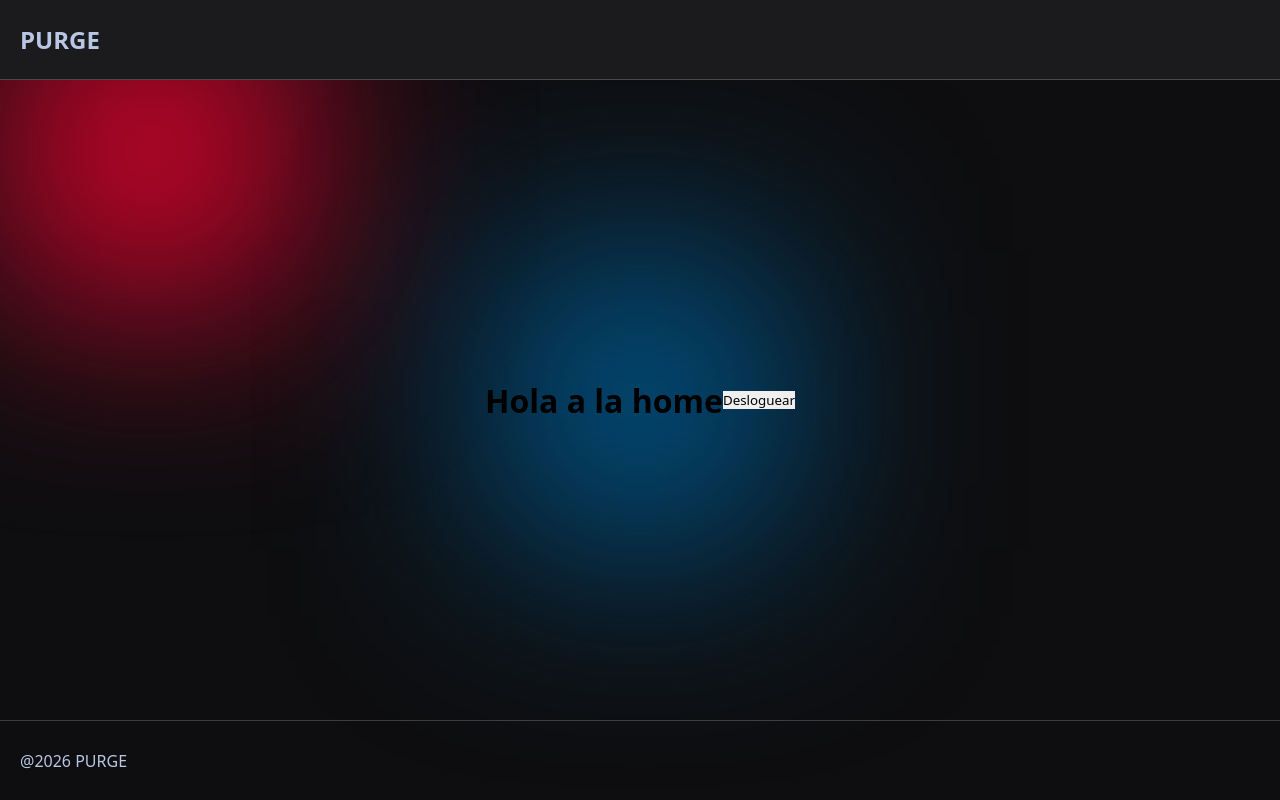
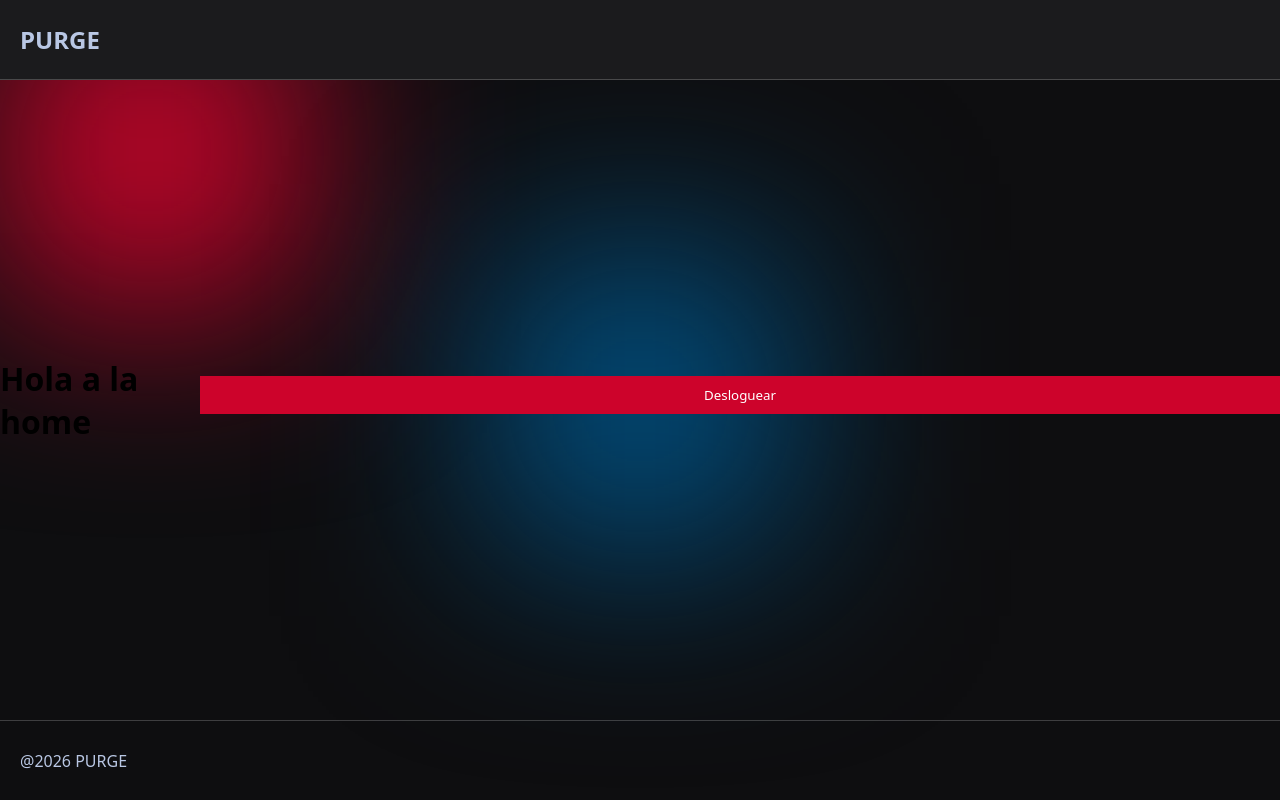
Before and after one commit to andy-vallejos/purge, a React (Vite) app: page / in a window 1280 px wide. Built offline with nearby package versions, Linux system fonts and the light colour scheme; sample sign-in values are in the browser's storage.

Commit message:
feat: add new background color

```diff
--- a/src/index.css
+++ b/src/index.css
@@ -1,6 +1,7 @@
 :root {
   --background-1: #0e0e10;
   --background-2: #1b1b1d;
+  --background-3: #2a2a2c;
   --color-1: white;
   --color-2: #b9c7e4;
   --color-3: #c5c6cd;
@@ -60,3 +61,12 @@ table {
   border-collapse: collapse;
   border-spacing: 0;
 }
+
+button {
+  width: 100%;
+  background-color: #cd032b;
+  color: white;
+  cursor: pointer;
+  padding: 10px;
+  margin-bottom: 10px;
+}
```
